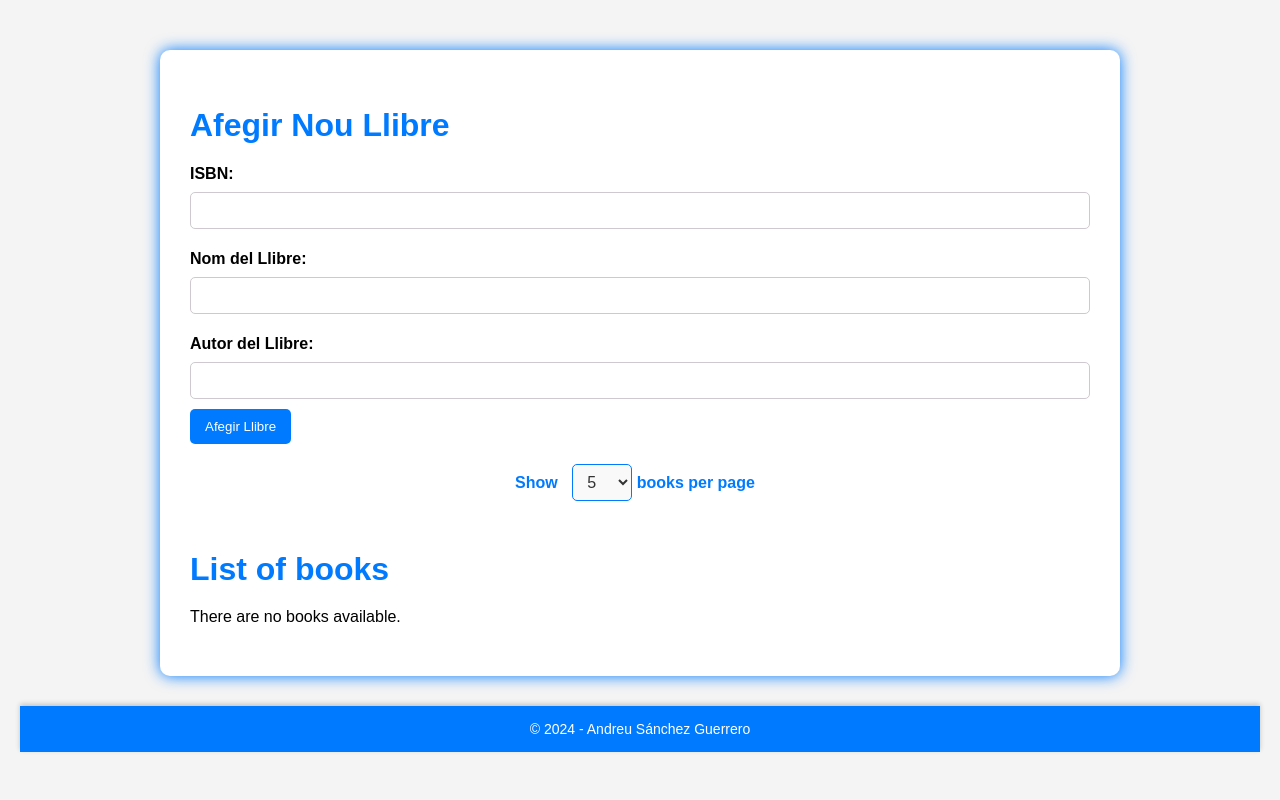
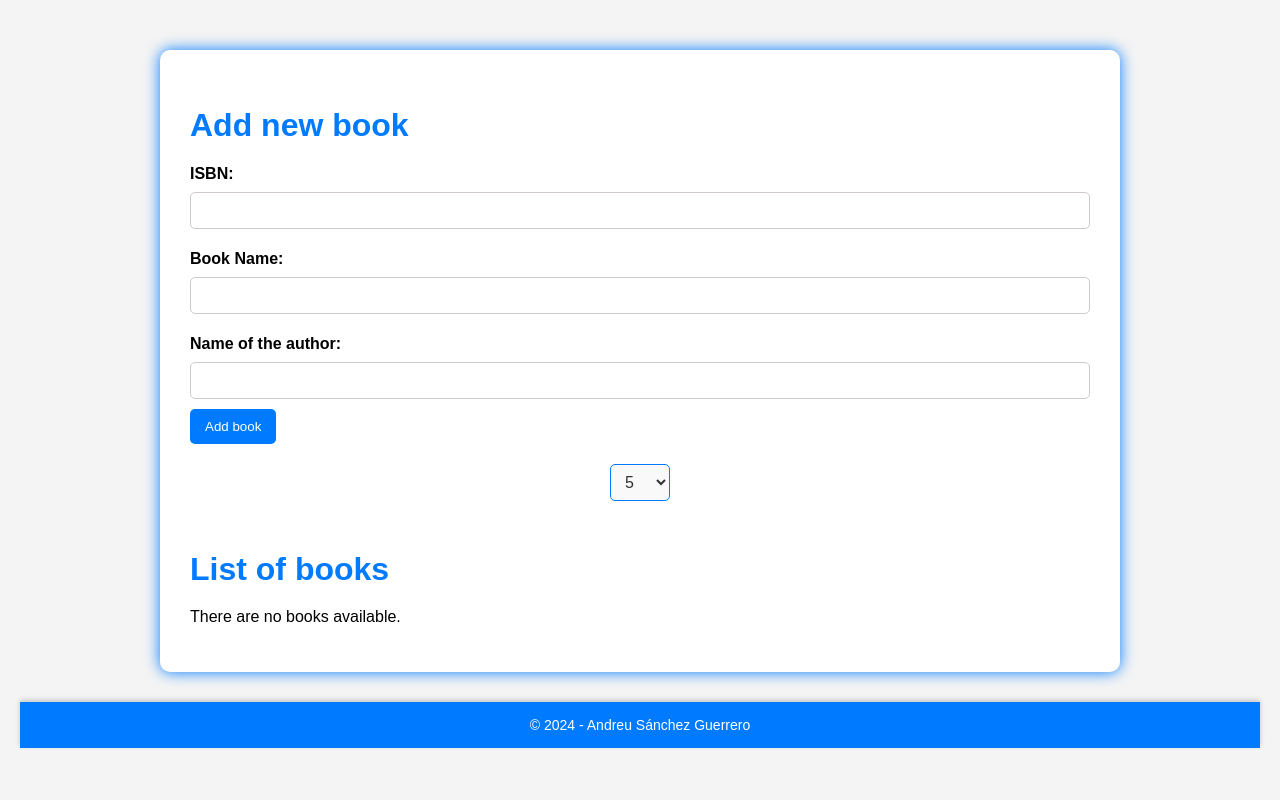
Before and after one commit to AndreuSanchezGuerrero/Andreu_Sanchez_Pt05, a PHP site: page / in a window 1280 px wide. Run offline with PHP 8.4, Linux system fonts and the light colour scheme; data that the repository does not hold is empty.

Commit message:
add pagination

```diff
--- a/views/components/form/form.php
+++ b/views/components/form/form.php
@@ -1,8 +1,8 @@
 <?php
-if (CustomSessionHandler::get('success') === true) {
+if (CustomSessionHandler::get('success')) {
     $success = true;
     CustomSessionHandler::remove('success');
-} elseif (CustomSessionHandler::get('success') === false) {
+} elseif (!CustomSessionHandler::get('success')) {
     $errors = CustomSessionHandler::get('errors');
     CustomSessionHandler::remove('success');
     CustomSessionHandler::remove('errors');
@@ -65,7 +65,7 @@ if (isset($_GET['action']) && $_GET['action'] == 'edit' && isset($_GET['id'])) {
     <!-- Formulari de creació/edició, detecta automàticament si estem en edició o creació -->
     <form action="<?php echo $isEdit ? 'index.php?action=update&id=' . $bookToEdit['id'] : htmlspecialchars($_SERVER['PHP_SELF']); ?>" method="POST" class="form-book">
         <!-- Títol del formulari amb un ternari, si estem en edició editem i si no creem-->
-        <h2><?php echo $isEdit ? 'Editar Llibre' : 'Afegir Nou Llibre'; ?></h2>
+        <h2><?php echo $isEdit ? 'Edit book' : 'Add new book'; ?></h2>
 
         <div class="form-group">
             <label for="isbn">ISBN:</label>
@@ -78,7 +78,7 @@ if (isset($_GET['action']) && $_GET['action'] == 'edit' && isset($_GET['id'])) {
         </div>
 
         <div class="form-group">
-            <label for="name">Nom del Llibre:</label>
+            <label for="name">Book Name:</label>
             <input  type="text"
                     id="name"
                     name="name"
@@ -88,7 +88,7 @@ if (isset($_GET['action']) && $_GET['action'] == 'edit' && isset($_GET['id'])) {
         </div>
 
         <div class="form-group">
-            <label for="author">Autor del Llibre:</label>
+            <label for="author">Name of the author:</label>
             <input  type="text"
                     id="author"
                     name="author"
@@ -97,7 +97,7 @@ if (isset($_GET['action']) && $_GET['action'] == 'edit' && isset($_GET['id'])) {
                     value="<?php echo $isEdit ? htmlspecialchars($bookToEdit['author']) : ''; ?>"> <!-- Si estem en edició, carregar l'autor del llibre -->
         </div>
 
-        <button type="submit" class="btn btn-primary"><?php echo $isEdit ? 'Actualitzar Llibre' : 'Afegir Llibre'; ?></button>
+        <button type="submit" class="btn btn-primary"><?php echo $isEdit ? 'Update book' : 'Add book'; ?></button>
 
         <!-- Comprovar si hi han errors i mostrar-los en cas de que hi hagin -->
         <?php if (!empty($errors)): ?>
--- a/views/components/pagination/pagination-option.php
+++ b/views/components/pagination/pagination-option.php
@@ -2,7 +2,7 @@
 // Andreu Sánchez Guerrero
 // Obtener el número de libros por página, si no se ha especificado, mostrar 5 por defecto
 $booksPerPage = CustomSessionHandler::get('booksPerPage') ? CustomSessionHandler::get('booksPerPage') : 5;
-$totalBooks = $bookController->countBooks(); // Cambiado a `countBooks()`
+$totalBooks = count($booksToUse); // Contar los libros que se están usando
 $totalPages = $totalBooks > 0 ? ceil($totalBooks / $booksPerPage) : 1;  // Siempre debe haber al menos 1 página
 
 // Determinar la página actual
@@ -19,20 +19,17 @@ if (!filter_var($page, FILTER_VALIDATE_INT) || $page < 1 || $page > $totalPages)
 $offset = ($page - 1) * $booksPerPage;
 
 // Obtener los libros correspondientes a la página actual
-$books = $bookController->getBooksByPage($booksPerPage, $offset); // Cambiado a `getBooksByPage()`
+$booksToShow = $bookController->getBooksByPage($booksPerPage, $offset); // Cambiado a `getBooksByPage()`
+
 ?>
 
-
-
 <form action="<?php echo htmlspecialchars($_SERVER['PHP_SELF']); ?>" method="POST" class="form-pagination">
-    <label for="booksPerPage">Show</label>
     <select name="booksPerPage" id="booksPerPage" onchange="this.form.submit()">
         <option value="5" <?php if ($booksPerPage == 5) echo 'selected'; ?>>5</option>
         <option value="10" <?php if ($booksPerPage == 10) echo 'selected'; ?>>10</option>
         <option value="20" <?php if ($booksPerPage == 20) echo 'selected'; ?>>20</option>
         <option value="50" <?php if ($booksPerPage == 50) echo 'selected'; ?>>50</option>
     </select>
-    <label for="booksPerPage">books per page</label>
 
     <!-- Campo oculto para identificar el formulario de paginación -->
     <input type="hidden" name="form_type" value="pagination">
--- a/views/components/pagination/pagination.css
+++ b/views/components/pagination/pagination.css
@@ -2,7 +2,6 @@
 .pagination {
     display: flex;
     justify-content: center;
-    margin-top: 20px;
 }
 
 .pagination ul {
@@ -44,15 +43,8 @@
 
 .form-pagination {
     text-align: center;
-    margin-bottom: 20px;
     font-size: 16px;
     font-family: Arial, sans-serif;
-}
-
-.form-pagination label {
-    margin-right: 10px;
-    font-weight: bold;
-    color: #007bff;
 }
 
 .form-pagination select {
```
